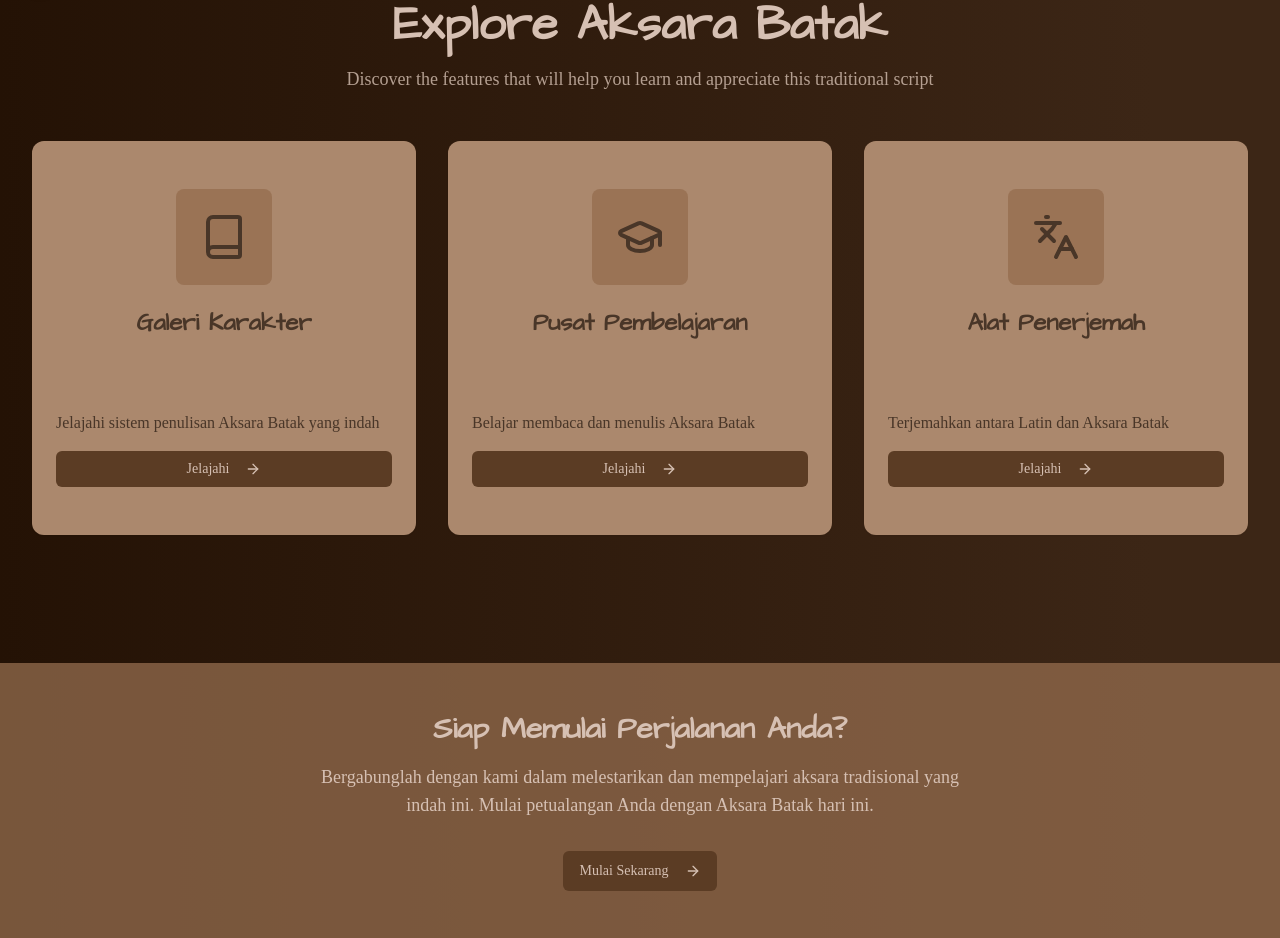
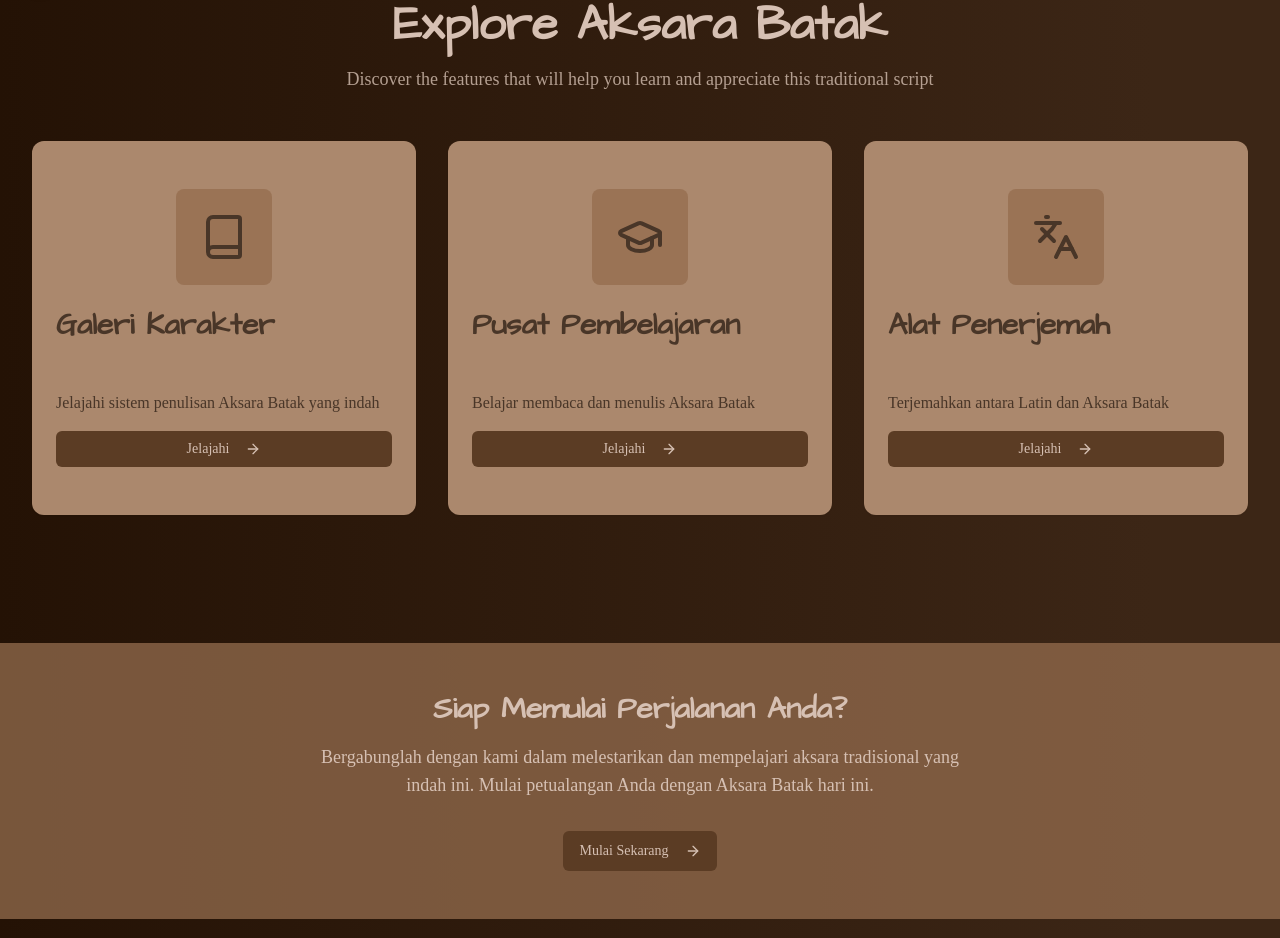
Before and after one commit to raf0411/studi-aksara-batak, a React (Vite) app: page / in a window 1280 px wide. Shown: the part 801-1739 px from the top of the page. Built offline with nearby package versions, Linux system fonts and the light colour scheme; a web font is replaced by a local one.

Commit message:
fixing ui bug

```diff
--- a/src/pages/Gallery.tsx
+++ b/src/pages/Gallery.tsx
@@ -249,7 +249,7 @@ export default function Gallery() {
             placeholder="Cari karakter..."
             value={searchQuery}
             onChange={(e) => setSearchQuery(e.target.value)}
-            className="w-full pl-10 sm:pl-12 pr-4 placeholder-batak-brown-light/75 py-2 border bg-batak-brown-darker text-batak-brown-light border-batak-brown-light rounded-full focus:border-batak-brown-medium focus:outline-none focus:ring-2 focus:ring-batak-brown-light h-10 text-sm sm:text-base"
+            className="w-full pl-10 sm:pl-12 pr-4 placeholder-batak-brown-light/75 py-2 border bg-batak-brown-darker text-batak-brown-light outline-none border-batak-brown-light rounded-full focus:border-batak-brown-medium focus:outline-none focus:ring-2 focus:ring-batak-brown-light h-10 text-sm sm:text-base"
           />
         </div>
         <div className="relative filter-dropdown-container order-1 sm:order-2">
--- a/src/pages/Home.tsx
+++ b/src/pages/Home.tsx
@@ -219,12 +219,12 @@ export default function Home() {
                 animate={{ opacity: 1, y: 0 }}
                 transition={{ duration: 0.8, delay: 0.3 + index * 0.1 }}
               >
-                <Card className="h-full hover:shadow-lg transition-shadow bg-batak-brown-medium border-0 flex flex-col">
+                <Card className="h-full hover:shadow-lg transition-shadow bg-batak-brown-medium border-0 flex flex-col gap-0">
                   <CardHeader className="text-left font-heading p-4 sm:p-6">
                     <div className="w-16 h-16 sm:w-20 sm:h-20 lg:w-24 lg:h-24 bg-batak-brown-muted rounded-lg flex items-center justify-center mx-auto mb-3 sm:mb-4">
                       <Icon className="h-8 w-8 sm:h-10 sm:w-10 lg:h-12 lg:w-12 text-batak-brown-dark" />
                     </div>
-                    <CardTitle className="text-lg sm:text-xl lg:text-2xl text-batak-brown-dark text-center">{feature.title}</CardTitle>
+                    <CardTitle className="text-lg sm:text-xl lg:text-3xl text-batak-brown-dark">{feature.title}</CardTitle>
                   </CardHeader>
                   <CardContent className="space-y-3 sm:space-y-4 flex-1 flex flex-col p-4 sm:p-6 pt-0">
                     <CardDescription className="text-left text-batak-brown-dark text-sm sm:text-base flex-1">
--- a/src/pages/Translator.tsx
+++ b/src/pages/Translator.tsx
@@ -498,7 +498,7 @@ export default function Translator() {
         initial={{ opacity: 0 }}
         animate={{ opacity: 1 }}
         transition={{ duration: 0.8, delay: 0.8 }}
-        className="bg-batak-brown-muted border border-batak-brown-medium rounded-lg p-6"
+        className="bg-batak-brown-muted rounded-lg p-6"
       >
         <h3 className="text-2xl font-heading text-batak-brown-medium mb-3">
           CATATAN:
```
